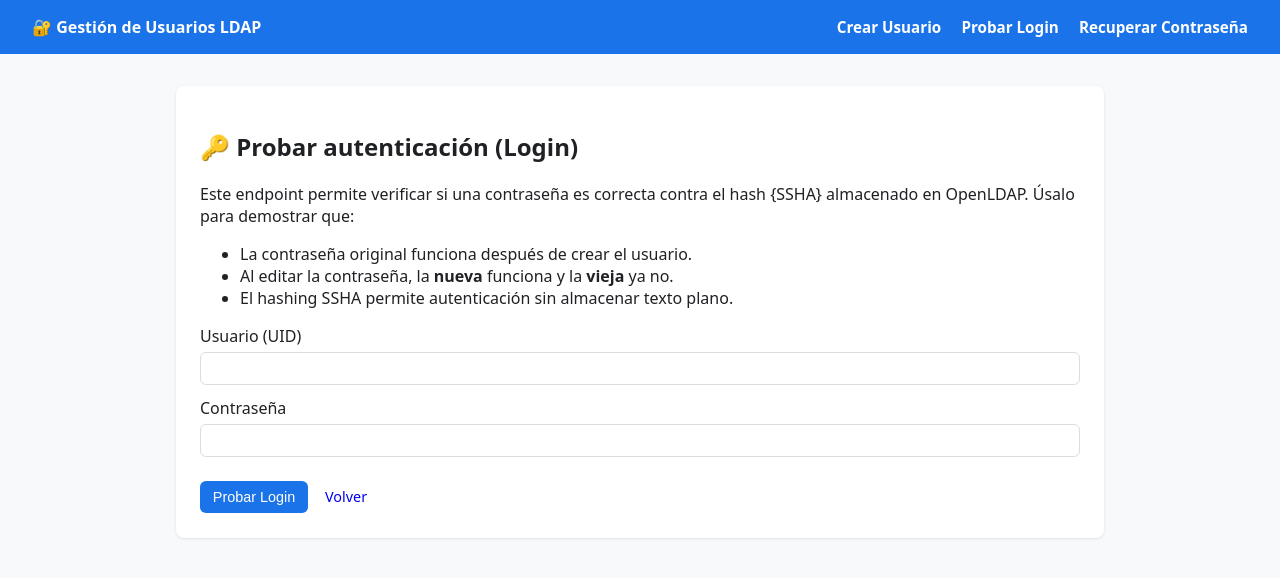
After one commit to Ozauri0/aseguramientoev2, a Flask app: page /login in a window 1280 px wide. The commit adds this page. Shown: the top 578 px of the page. Run offline with Flask 3, Linux system fonts and the light colour scheme.

Commit message:
feat: add login endpoint

```diff
--- a/app/app.py
+++ b/app/app.py
@@ -172,6 +172,51 @@ def eliminar(uid):
     return redirect(url_for("index"))
 
 
+@app.route("/login", methods=["GET", "POST"])
+def login():
+    """Endpoint para probar autenticación de contraseñas SSHA contra LDAP."""
+    if request.method == "POST":
+        uid = request.form["uid"].strip()
+        password = request.form["password"]
+
+        if not all([uid, password]):
+            flash("Ingresa usuario y contraseña.", "danger")
+            return redirect(url_for("login"))
+
+        # Buscar el DN del usuario
+        conn = get_ldap_connection()
+        conn.search(
+            LDAP_USER_BASE_DN,
+            f"(uid={uid})",
+            attributes=["uid"],
+        )
+        if not conn.entries:
+            conn.unbind()
+            flash("Usuario o contraseña incorrectos.", "danger")
+            return redirect(url_for("login"))
+
+        user_dn = conn.entries[0].entry_dn
+        conn.unbind()
+
+        # Intentar autenticar (bind) con las credenciales del usuario
+        tls = Tls(
+            validate=ssl_lib.CERT_REQUIRED,
+            ca_certs_file=CA_CERT_PATH,
+            version=ssl_lib.PROTOCOL_TLS_CLIENT,
+        )
+        server = Server(LDAP_URI, use_ssl=True, tls=tls, get_info=ALL)
+        try:
+            user_conn = Connection(server, user=user_dn, password=password, auto_bind=True)
+            user_conn.unbind()
+            flash(f"✅ Autenticación exitosa para '{uid}'. La contraseña es correcta.", "success")
+        except Exception:
+            flash("❌ Autenticación fallida. Usuario o contraseña incorrectos.", "danger")
+
+        return redirect(url_for("login"))
+
+    return render_template("login.html")
+
+
 # =====================
 # Flujo de recuperación
 # =====================
--- a/app/templates/base.html
+++ b/app/templates/base.html
@@ -56,6 +56,7 @@
         <a href="{{ url_for('index') }}">🔐 Gestión de Usuarios LDAP</a>
         <nav>
             <a href="{{ url_for('crear') }}">Crear Usuario</a>
+            <a href="{{ url_for('login') }}">Probar Login</a>
             <a href="{{ url_for('recuperar') }}">Recuperar Contraseña</a>
         </nav>
     </header>
--- /dev/null
+++ b/app/templates/login.html
@@ -0,0 +1,24 @@
+{% extends "base.html" %}
+{% block title %}Probar Contraseña{% endblock %}
+{% block content %}
+<div class="card">
+    <h2>🔑 Probar autenticación (Login)</h2>
+    <p> Este endpoint permite verificar si una contraseña es correcta contra el hash {SSHA} almacenado en OpenLDAP. Úsalo para demostrar que:</p>
+    <ul>
+        <li>La contraseña original funciona después de crear el usuario.</li>
+        <li>Al editar la contraseña, la <strong>nueva</strong> funciona y la <strong>vieja</strong> ya no.</li>
+        <li>El hashing SSHA permite autenticación sin almacenar texto plano.</li>
+    </ul>
+    <form method="POST">
+        <label for="uid">Usuario (UID)</label>
+        <input type="text" id="uid" name="uid" required>
+
+        <label for="password">Contraseña</label>
+        <input type="password" id="password" name="password" required>
+
+        <br><br>
+        <button class="btn primary" type="submit">Probar Login</button>
+        <a class="btn" href="{{ url_for('index') }}">Volver</a>
+    </form>
+</div>
+{% endblock %}
```
Also changed, not shown: EXPLICACION.md (+1 -1 lines), GUIA_INSTALACION.md (+32 -0 lines).
